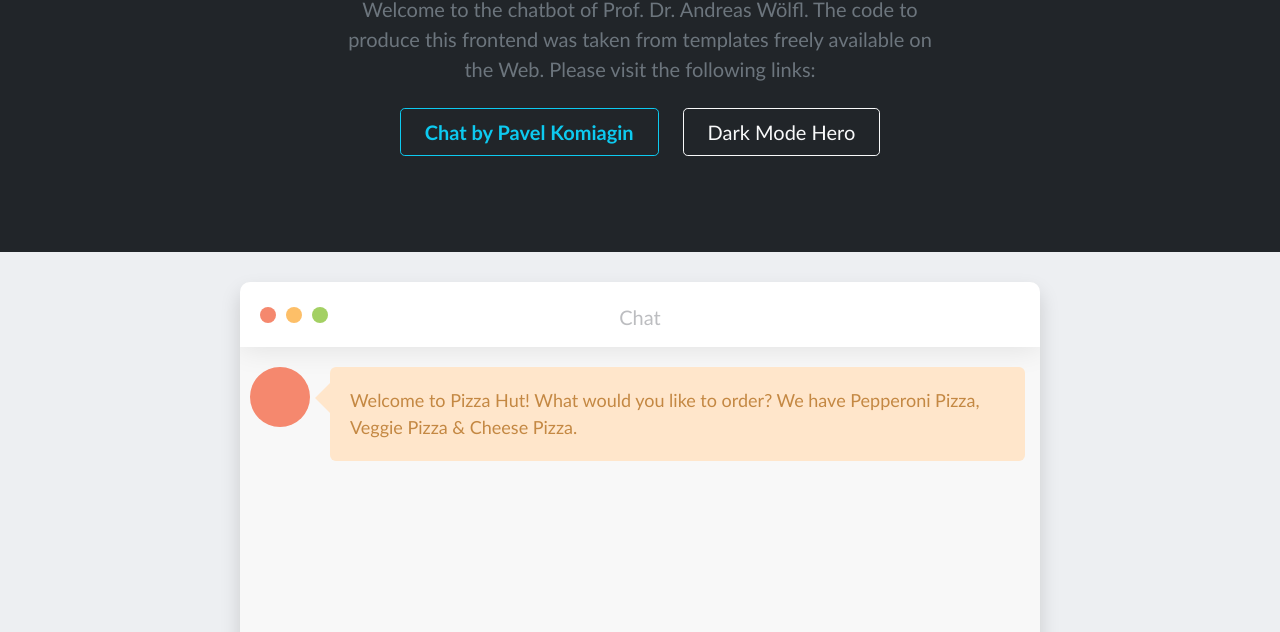
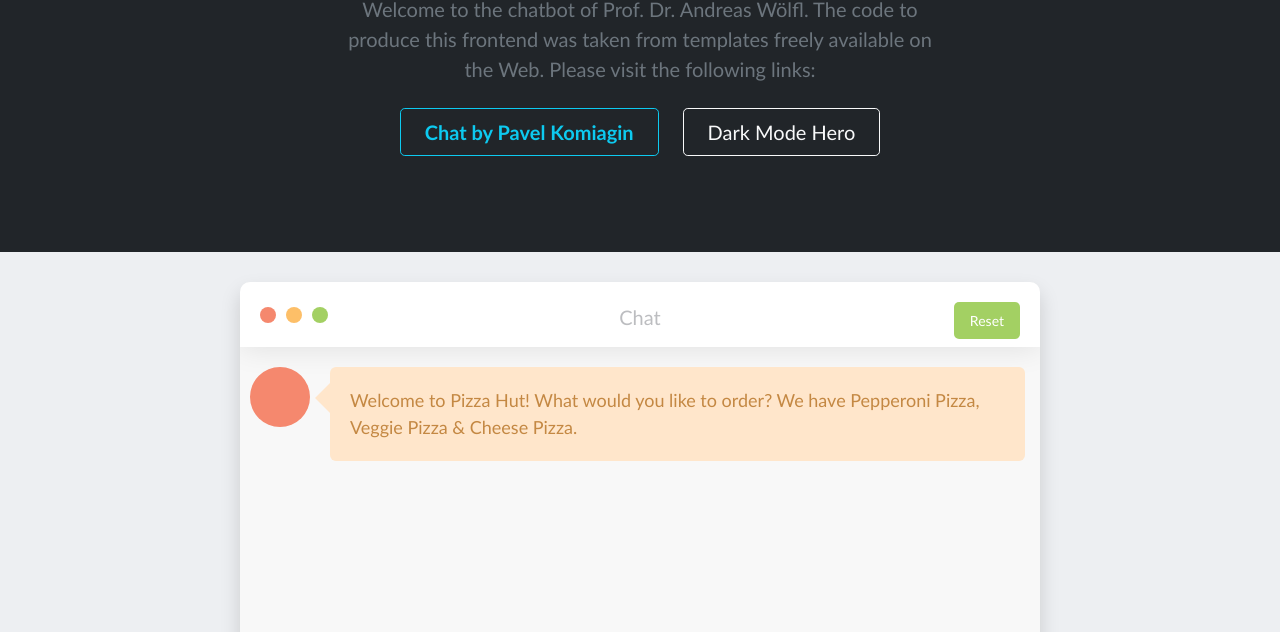
Before and after one commit to RasheMpofu/chatbot, a React app in the folder frontend/: page / in a window 1280 px wide. Shown: the part 168-800 px from the top of the page. Built offline with nearby package versions, Linux system fonts and the light colour scheme; no server answers.

Commit message:
Add reset button functionality

```diff
--- a/frontend/src/Chatbot.js
+++ b/frontend/src/Chatbot.js
@@ -32,6 +32,15 @@
 
     }, [messages]);
 
+    function resetChat() {
+    setMessages([{
+        text: "Welcome to Pizza Hut! What would you like to order? We have Pepperoni Pizza, Veggie Pizza & Cheese Pizza.",
+        position: "left"
+    }]);
+    socket.disconnect();
+    socket.connect();
+}
+
     function onSubmitMessage(inputText) {
         setMessages([...messages, {text: inputText, position: "right"}])
     }
@@ -41,7 +50,7 @@
     */
     return (
         <div className="chat_window">
-            <Header />
+            <Header onReset={resetChat} />
             <MessageArea messages={messages} />
             <UserInput onSubmitMessage={onSubmitMessage} />
         </div>
--- a/frontend/src/Header.css
+++ b/frontend/src/Header.css
@@ -30,3 +30,19 @@
     color: #bcbdc0;
     font-size: 20px;
 }
+.reset_button {
+    background-color: #a3d063;
+    color: white;
+    border: none;
+    padding: 8px 16px;
+    border-radius: 5px;
+    cursor: pointer;
+    font-size: 14px;
+    position: absolute;
+    right: 20px;
+    top: 20px;
+}
+
+.reset_button:hover {
+    background-color: #8bc34a;
+}
--- a/frontend/src/Header.js
+++ b/frontend/src/Header.js
@@ -1,7 +1,6 @@
 import React from "react";
 import './Header.css'
-
-function Header() {
+function Header(props) {
     return (
         <div className="top_menu">
             <div className="buttons">
@@ -10,8 +9,8 @@
                 <div className="button maximize"/>
             </div>
             <div className="title">Chat</div>
+            <button onClick={props.onReset} className="reset_button">Reset</button>
         </div>
     )
 }
-
 export {Header}
```
